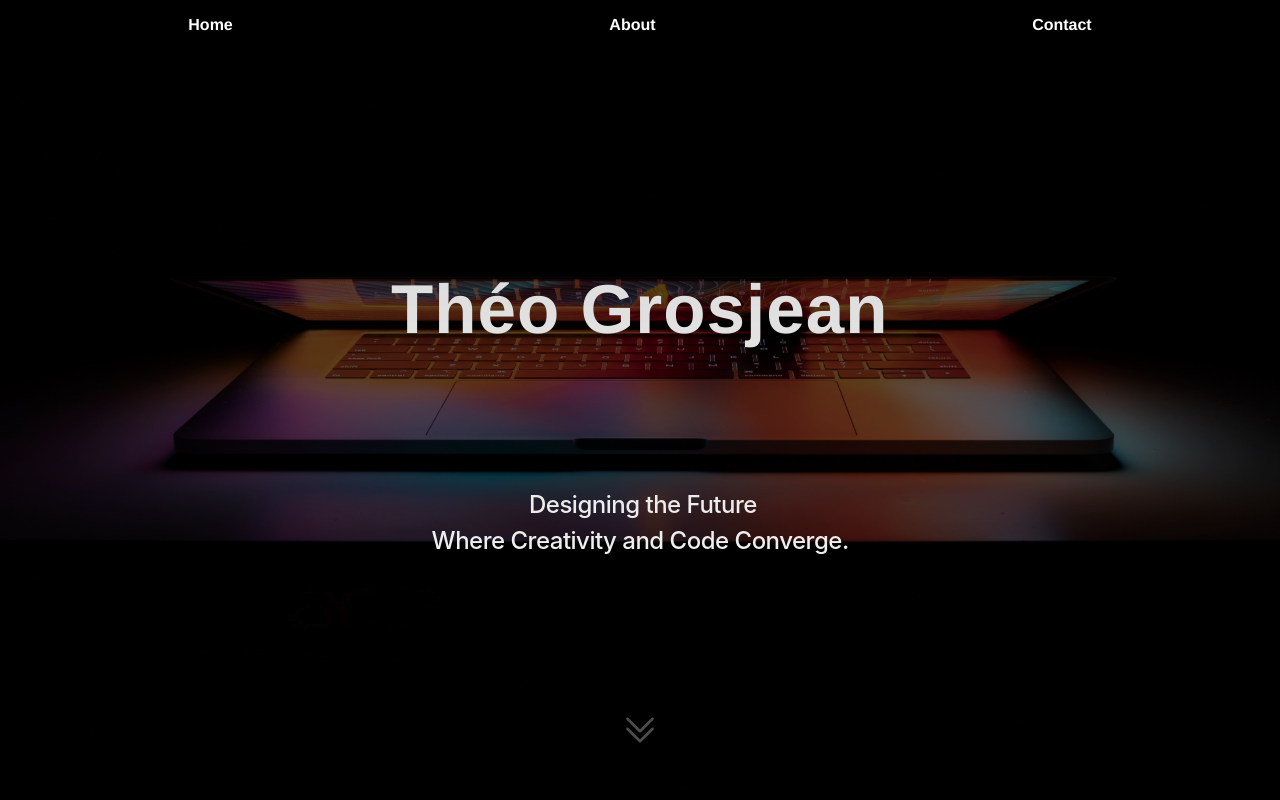
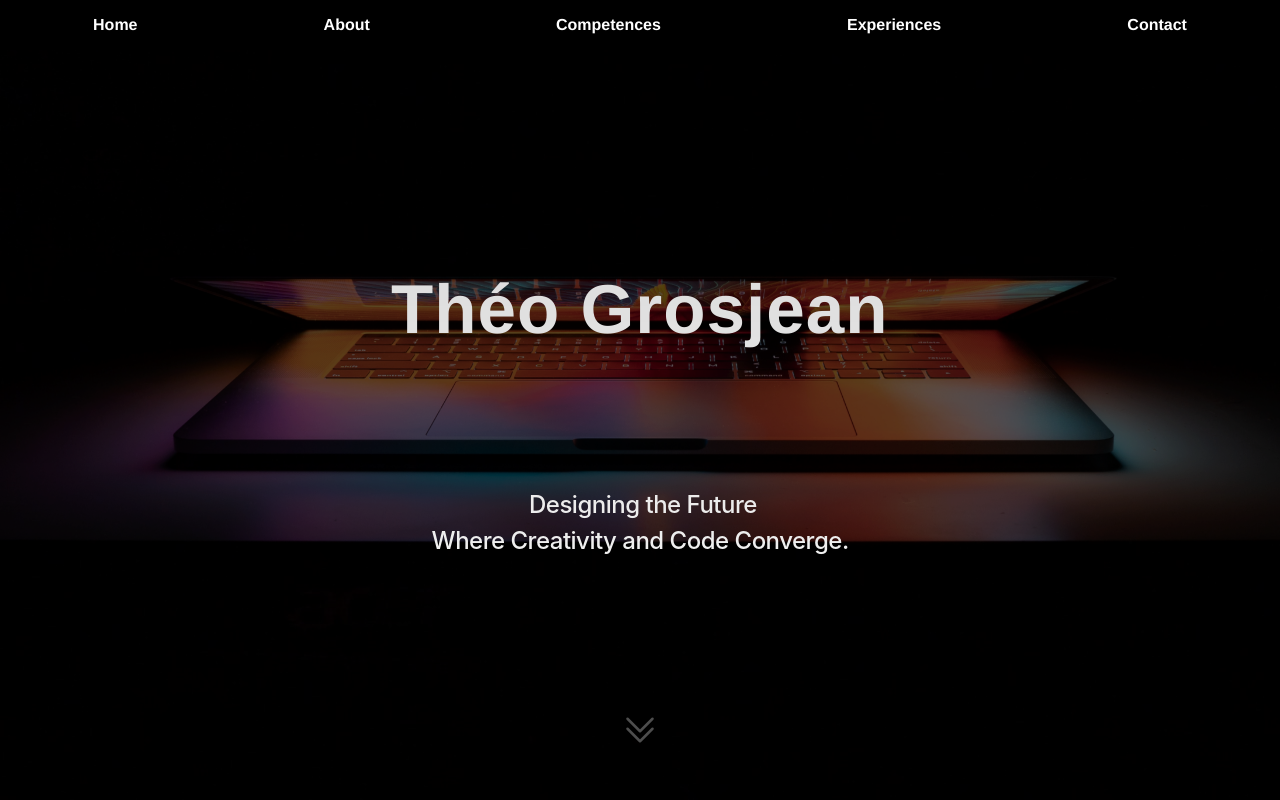
Before and after one commit to TheoGrosjean/Portfolio, a Vue app: page / in a window 1280 px wide. Shown: the top 800 px of the page. Built offline with nearby package versions, Linux system fonts and the light colour scheme.

Commit message:
[ADD] navbar

```diff
--- a/src/components/NavBar.vue
+++ b/src/components/NavBar.vue
@@ -3,6 +3,8 @@
     <ul>
       <li @click="scroll('home')">Home</li>
       <li @click="scroll('about')">About</li>
+      <li @click="scroll('competences')">Competences</li>
+      <li @click="scroll('experiences')">Experiences</li>
       <li>Contact</li>
     </ul>
   </div>
```
